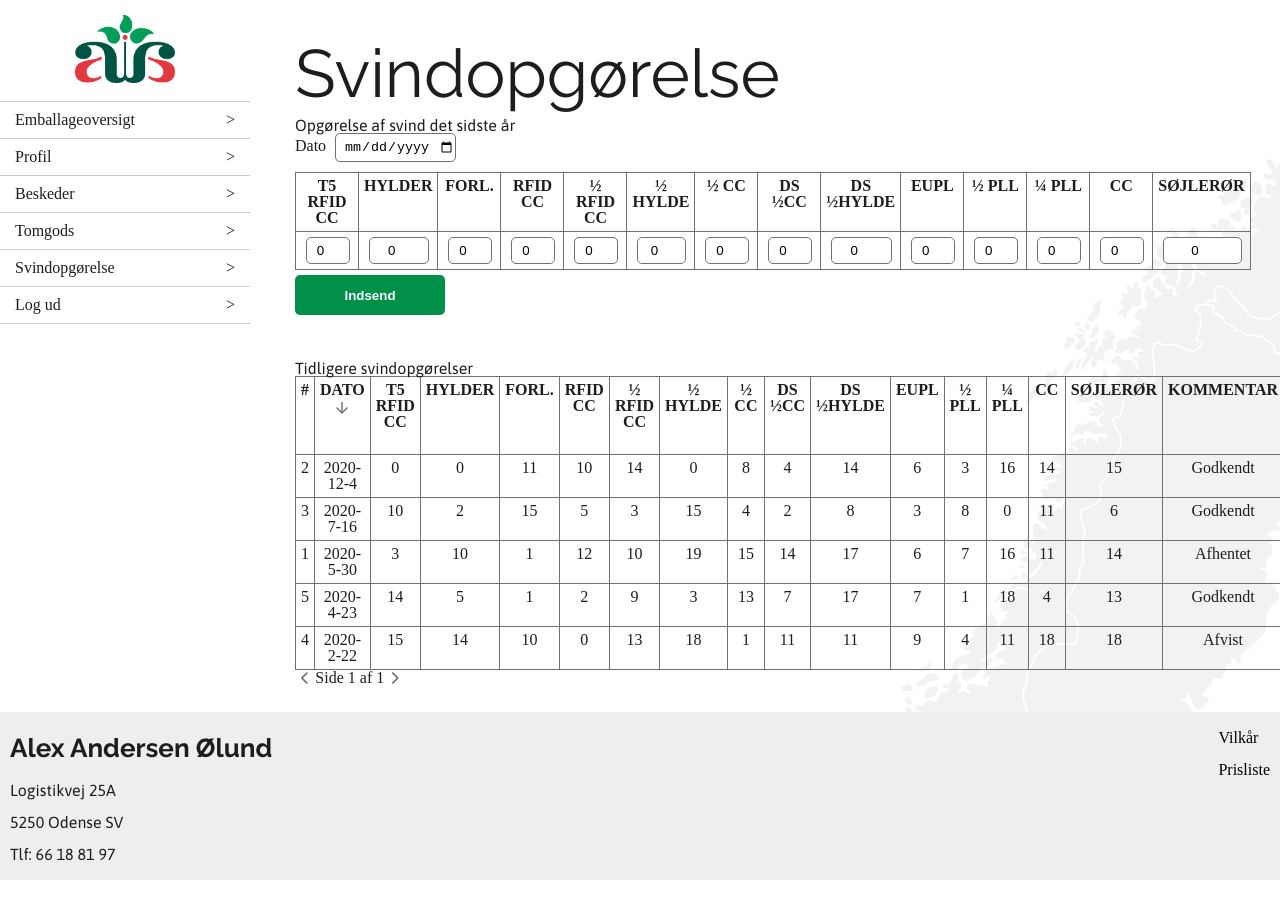
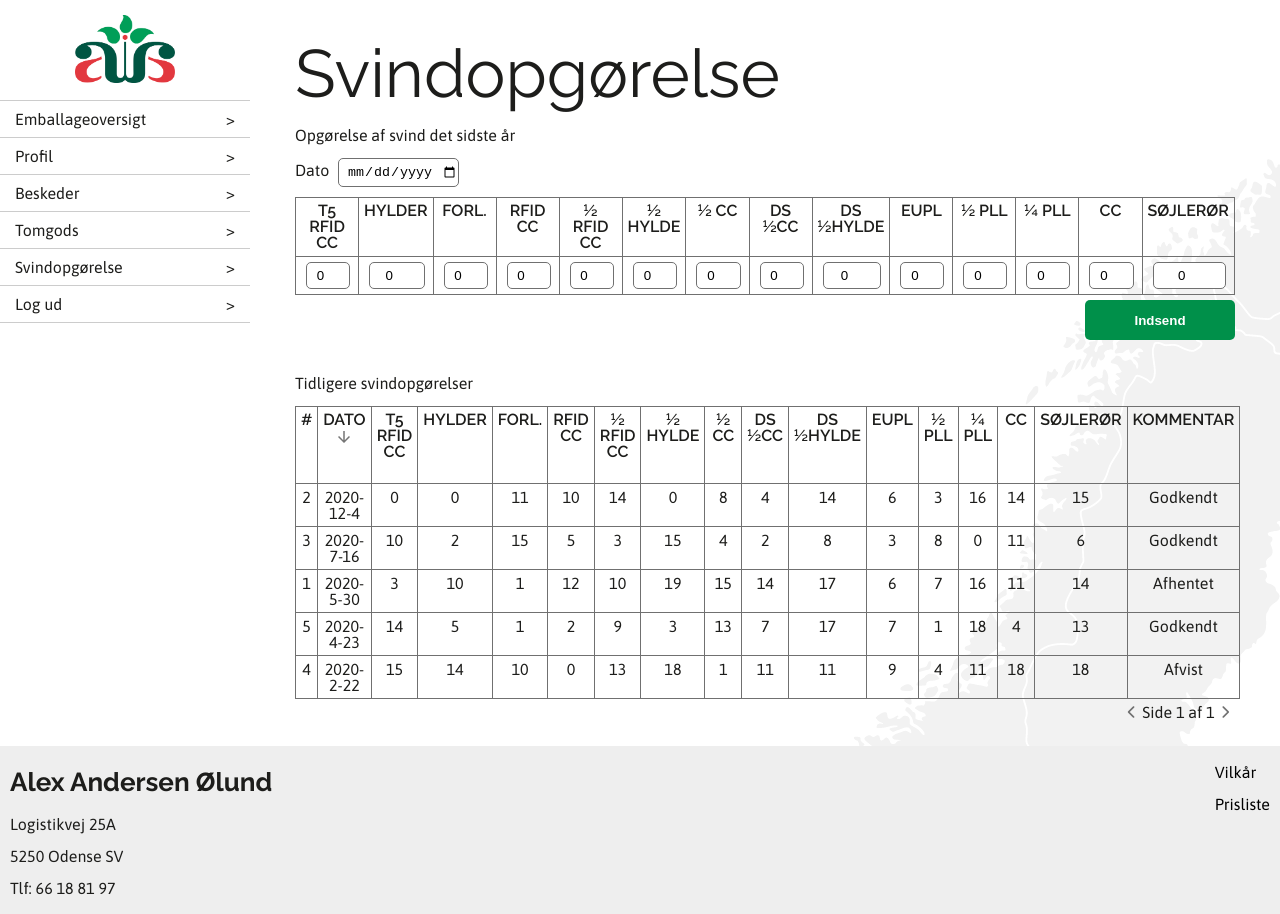
Before and after one commit to Surkrit/aa-emballage-app, a React (Create React App) app: page /Customer/Svind in a window 1280 px wide. Before the commit the page ends 880 px from the top, so only its background shows below. Built offline with nearby package versions, Linux system fonts and the light colour scheme.

Commit message:
Svind, Tom o.a. stylet

```diff
--- a/src/components/AddRow.js
+++ b/src/components/AddRow.js
@@ -44,20 +44,20 @@ const AddRow = props => {
         <table>
           <thead>
             <tr>
-              <th>T5 Rfid CC</th>
-              <th>Hylder</th>
-              <th>Forl.</th>
-              <th>Rfid CC</th>
-              <th>½ Rfid CC</th>
-              <th>½ Hylde</th>
-              <th>½ CC</th>
-              <th>DS ½CC</th>
-              <th>DS ½Hylde</th>
-              <th>Eupl</th>
-              <th>½ Pll</th>
-              <th>¼ Pll</th>
-              <th>CC</th>
-              <th>Søjlerør</th>
+              <th><h4>T5 Rfid CC</h4></th>
+              <th><h4>Hylder</h4></th>
+              <th><h4>Forl.</h4></th>
+              <th><h4>Rfid CC</h4></th>
+              <th><h4>½ Rfid CC</h4></th>
+              <th><h4>½ Hylde</h4></th>
+              <th><h4>½ CC</h4></th>
+              <th><h4>DS ½CC</h4></th>
+              <th><h4>DS ½Hylde</h4></th>
+              <th><h4>Eupl</h4></th>
+              <th><h4>½ Pll</h4></th>
+              <th><h4>¼ Pll</h4></th>
+              <th><h4>CC</h4></th>
+              <th><h4>Søjlerør</h4></th>
               {/* <th>Kommentar</th> */}
             </tr>
           </thead>
--- a/src/components/EnhancedTable.js
+++ b/src/components/EnhancedTable.js
@@ -129,12 +129,12 @@ const EnhancedTable = ({
   // Render the UI for your table
   return (
     <>
-      <div><p>{beforeAddRow}</p></div>
+      <div className="enhanced-table__text"><p>{beforeAddRow}</p></div>
       <AddRow
         addRowHandler={addRowHandler}
         buttonName={buttonName}
       />
-      <div><p>{beforeTable}</p></div>
+      <div className="enhanced-table__text"><p>{beforeTable}</p></div>
       <table className="enhanced-table" {...getTableProps()}>
         <thead>
           {headerGroups.map(headerGroup => (
@@ -144,7 +144,7 @@ const EnhancedTable = ({
                   {...(column.id === 'selection'
                     ? column.getHeaderProps()
                     : column.getHeaderProps(column.getSortByToggleProps()))}
-                >
+                > <h4>
                   {column.render('Header')}
                   {column.id !== 'selection' ? (
                     <TableSortLabel
@@ -152,7 +152,7 @@ const EnhancedTable = ({
                       // react-table has a unsorted state which is not treated here
                       direction={column.isSortedDesc ? 'desc' : 'asc'}
                     />
-                  ) : null}
+                  ) : null}</h4>
                 </th>
               ))}
             </tr>
@@ -183,9 +183,8 @@ const EnhancedTable = ({
 
             <span>
               Side{" "}
-              <strong>
                 {pageIndex + 1} af {pageOptions.length}
-              </strong>{" "}
+              {" "}
             </span>
 
             <button onClick={() => nextPage()} disabled={!canNextPage}>
--- a/src/style/App.css
+++ b/src/style/App.css
@@ -56,12 +56,13 @@ table {
 body {
   color: #1d1d1b;
   overflow-y: scroll;
+  font-family: 'Asap', sans-serif;
 }
 
 h1 {
   font-size: 67px;
   margin-top: 40px;
-  margin-bottom: 10px;
+  margin-bottom: 20px;
 }
 
 h2 {
@@ -211,6 +212,12 @@ footer .footer--links a {
   text-decoration: none;
 }
 
+.prices form {
+  width: -webkit-max-content;
+  width: -moz-max-content;
+  width: max-content;
+}
+
 .prices table {
   border: 0;
   max-width: 350px;
@@ -233,6 +240,7 @@ footer .footer--links a {
   margin: 0 5px;
   padding: 5px 0;
   text-align: center;
+  margin: 5px;
   padding: 5px 10px;
 }
 
@@ -244,6 +252,10 @@ footer .footer--links a {
 
 .prices table input[type=number] {
   -moz-appearance: textfield;
+}
+
+.prices .button--green {
+  float: right;
 }
 
 .message--wrapper {
@@ -372,7 +384,7 @@ footer .footer--links a {
 }
 
 .add-row {
-  margin-bottom: 40px;
+  margin-bottom: 80px;
 }
 
 .add-row .add-row__date {
@@ -412,6 +424,10 @@ footer .footer--links a {
   width: calc(100% - 10px);
 }
 
+.add-row button {
+  float: right;
+}
+
 .enhanced-table {
   width: 100%;
   border: 1px solid #707070;
@@ -436,6 +452,20 @@ footer .footer--links a {
   width: calc(100% - 10px);
 }
 
+.enhanced-table__text {
+  margin-bottom: 15px;
+}
+
+.pagination {
+  display: -webkit-box;
+  display: -ms-flexbox;
+  display: flex;
+  -webkit-box-pack: end;
+      -ms-flex-pack: end;
+          justify-content: end;
+  margin-top: 5px;
+}
+
 .pagination button {
   background: none;
   border: none;
@@ -444,37 +474,6 @@ footer .footer--links a {
 
 .pagination button:disabled {
   color: #707070;
-}
-
-.pagination {
-  display: -webkit-box;
-  display: -ms-flexbox;
-  display: flex;
-  list-style: none;
-}
-
-.pagination .page-link {
-  position: relative;
-  display: block;
-  padding: 5px;
-  color: inherit;
-  text-decoration: none;
-}
-
-.pagination .active {
-  color: #00904A;
-  font-weight: 600;
-}
-
-.pagination .sr-only {
-  position: absolute;
-  width: 1px;
-  height: 1px;
-  padding: 0;
-  overflow: hidden;
-  clip: rect(0, 0, 0, 0);
-  white-space: nowrap;
-  border: 0;
 }
 
 .messagefield--wrapper {
--- a/src/style/_Basic.scss
+++ b/src/style/_Basic.scss
@@ -3,11 +3,12 @@
 body {
     color: $secondary-color--dark;
     overflow-y: scroll;
+    font-family: 'Asap', sans-serif;
 }
 h1{
     font-size: 67px;
     margin-top: 40px;
-    margin-bottom: 10px;
+    margin-bottom: 20px;
 }
 h2{
     font-size: 26px;
--- a/src/style/_import.scss
+++ b/src/style/_import.scss
@@ -12,7 +12,7 @@
 @import 'components/Login';
 @import 'components/AddRow';
 @import 'components/EnhancedTable';
-@import 'components/Pagination';
+// @import 'components/Pagination';
 @import 'components/MessageField';
 @import 'components/Terms';
 @import 'components/Profile';
--- a/src/style/components/_AddRow.scss
+++ b/src/style/components/_AddRow.scss
@@ -2,7 +2,7 @@
 @import '../mixins';
 
 .add-row {
-    margin-bottom: 40px;
+    margin-bottom: 80px;
 
     .add-row__date {
         display: block;
@@ -16,4 +16,8 @@
     table {
         @include table;
     }
+
+    button {
+        float: right;
+    }
 }
--- a/src/style/components/_Button.scss
+++ b/src/style/components/_Button.scss
@@ -1,9 +1,11 @@
+@import '../variables';
+
 .button--green {
     width: 150px;
     height: 40px;
     border: none;
     border-radius: 5px;
-    background: #00904A;
+    background: $primary-color;
     color: white;
     font-weight: 700;
     margin: 5px 0;
--- a/src/style/components/_EnhancedTable.scss
+++ b/src/style/components/_EnhancedTable.scss
@@ -5,7 +5,14 @@
     @include table;
 }
 
+.enhanced-table__text {
+    margin-bottom: 15px;
+}
+
 .pagination {
+    display: flex;
+    justify-content: end;
+    margin-top: 5px;
     button {
         background: none;
         border: none;
```
Also changed, not shown: src/style/components/_Prices.scss (+9 -0 lines), 1 other file (tests, documents, lock files or other folders).
